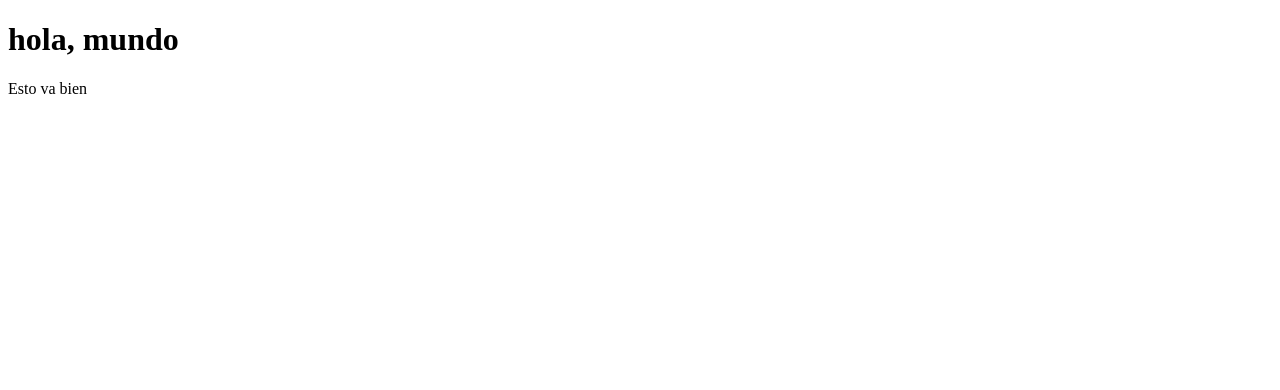
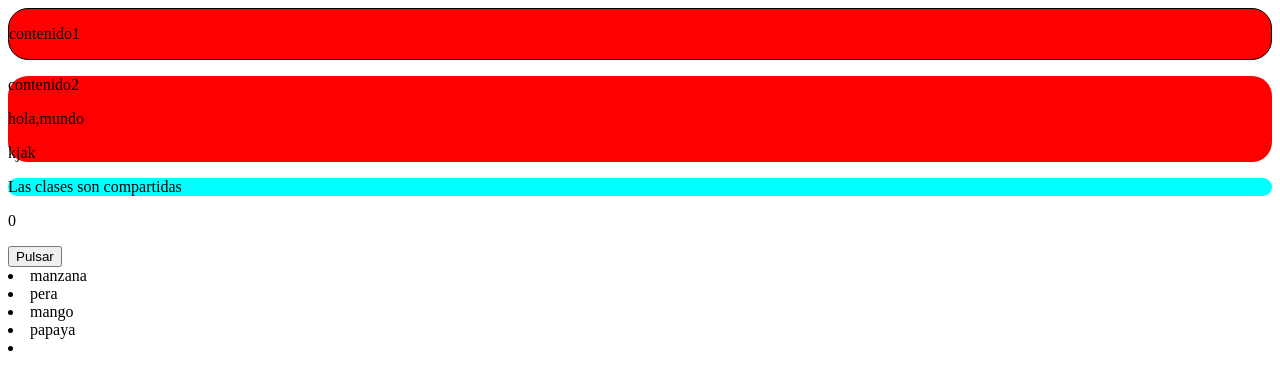
Before and after one commit to Tomas-CL/test-deploy, a plain HTML site: page public/index.html in a window 1280 px wide. Drawn offline with Linux system fonts and the light colour scheme.

Commit message:
Clase lmgi

```diff
--- a/public/index.html
+++ b/public/index.html
@@ -4,9 +4,72 @@
     <meta charset="UTF-8">
     <meta name="viewport" content="width=device-width, initial-scale=1.0">
     <title>Pagina | Tomas-CL</title>
+    <style>
+       .rojo{
+            background: red;
+            border-radius: 20px;
+       }
+
+       .azul{
+            background: aqua;
+            border-radius: 20px;
+       }
+
+       #contenido1{
+            border: 1px solid black;
+       }
+    </style>
 </head>
 <body>
-    <h1>hola, mundo</h1>
-    <p>Esto va bien</p>
+    <div id="contenido1" class="rojo">
+        <p>contenido1</p>
+    </div>
+
+    <div id="contenido2" class="rojo">
+        <p>contenido2</p>
+    </div>
+
+    <div id="contenido3" class="azul">
+        <p>Las clases son compartidas</p>
+    </div>
+    <div id="contentido4">
+        <p id="contador"></p>
+        <button onclick="sumar()">Pulsar</button>
+    </div>
+    <script>
+        const contenido2 = document.querySelector("#contenido2")
+        const p1 = document.createElement("P")
+        const p2 = document.createElement("P")
+        p1.textContent="hola,mundo"
+        p2.textContent="kjak"
+        console.log(contenido2)
+        contenido2.appendChild(p1)
+        contenido2.appendChild(p2)
+
+        let contador = 0;
+        let contadorElement = document.querySelector("#contador")
+        contadorElement.textContent =contador;
+
+        function sumar(){
+            contador++;
+            contadorElement.textContent =contador;
+        }
+
+        const frutas = ["manzana", "pera", "mango", "papaya"]
+        const listaElement = document.createElement("ul")
+        console.log("antes del loop")
+        for(let i = 0; i <= frutas.length; i++){
+            console.log(frutas[i])
+            const elementoLista = document.createElement("li")
+            elementoLista.textContent = frutas[i]
+            document.body.appendChild(elementoLista)
+            }
+        document.body.appendChild(listaElement)
+        console.log("Despues del loop")
+
+
+
+
+        </script>
 </body>
 </html>
```
